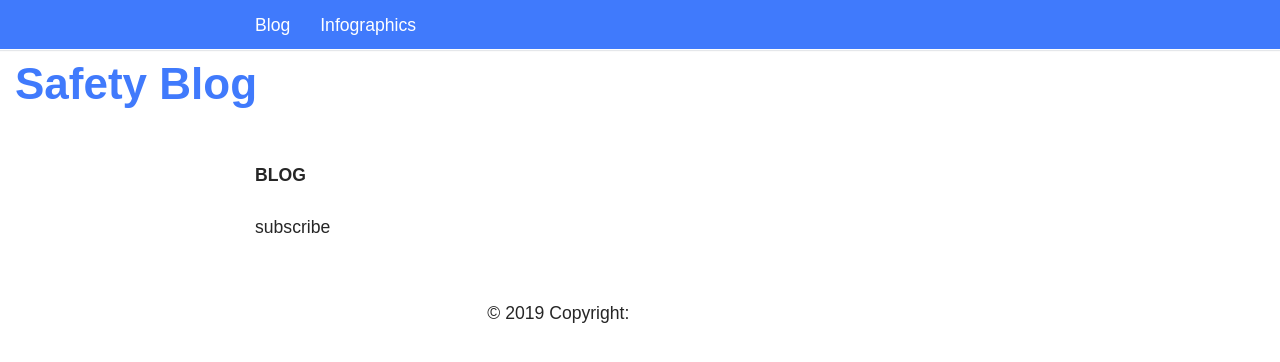
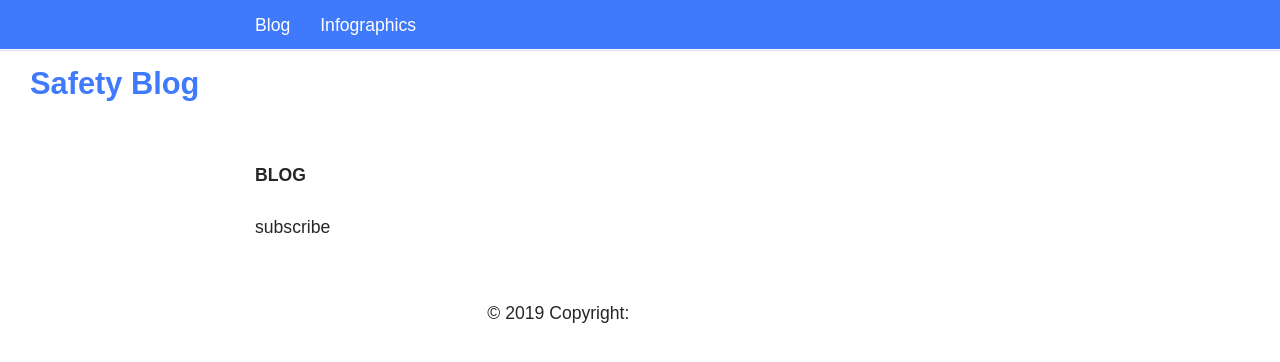
Before and after one commit to Flaaim/safe, a Jekyll site: the page built from index.html, in a window 1280 px wide. Shown: the top 362 px of the page. Built offline with Jekyll 4.4.1, drawn with Linux system fonts in a browser that asks for light colours; some web fonts are replaced.

Commit message:
Update _layout.scss

```diff
--- a/_sass/_layout.scss
+++ b/_sass/_layout.scss
@@ -16,7 +16,7 @@ h3 {
 }
 h1 {
   color: $main;
-  font-size: 2.5em;
+  font-size: 1.75em;
   a,
   a:visited {
     text-decoration: none;
@@ -38,7 +38,7 @@ a:hover {
 }
 header {
   background: $header;
-  padding: 0px 15px;
+  padding: 0px 30px;
   text-align: center;
   margin: 30px 0px 0;
   height: 12vh;
```
